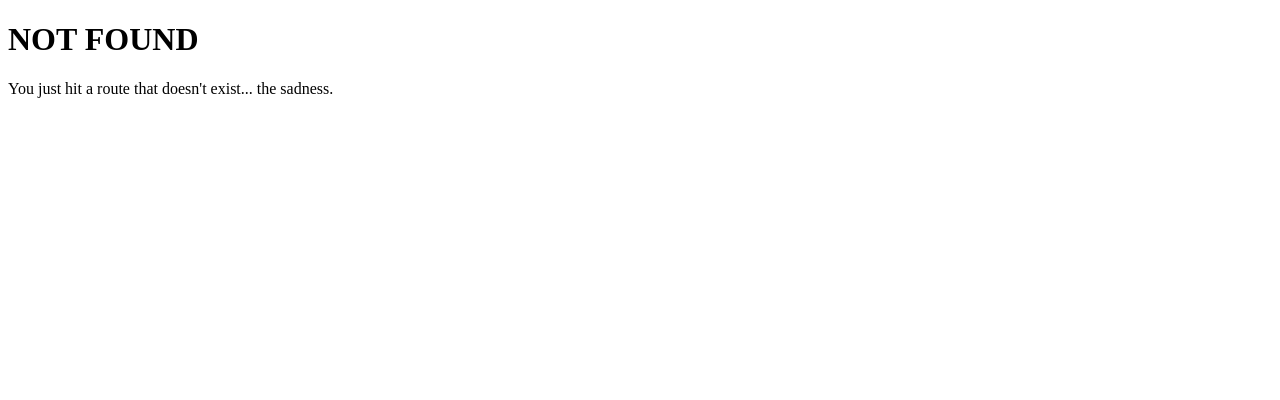
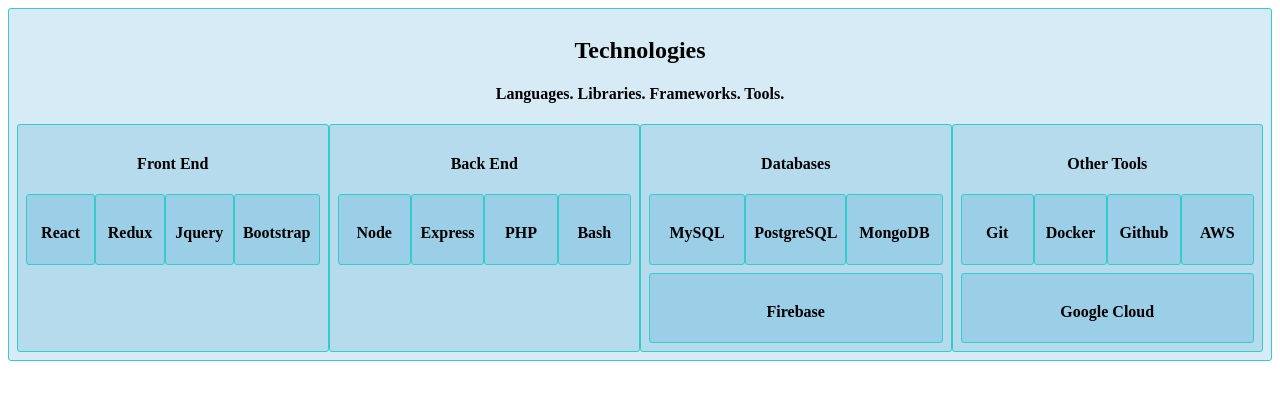
Before and after one commit to VisionsOfDrifting/PersonalWebsite, a Gatsby site in the folder Gatsby/nickhtpappas.com/: page /test in a window 1280 px wide. Before the commit this address had no page. Built offline with nearby package versions, Linux system fonts and the light colour scheme; Gatsby itself is replaced by a stand-in of ours.

Commit message:
Going to leave this here as a starting point when I want to change the component.

```diff
--- /dev/null
+++ b/Gatsby/nickhtpappas.com/src/pages/test.js
@@ -0,0 +1,87 @@
+import React from 'react'
+import Link from 'gatsby-link'
+import '../style/test.css'
+
+const Test = () => (
+  <div>
+    <div className="Box textCenter">
+      <h2>Technologies</h2>
+      <h4>Languages. Libraries. Frameworks. Tools.</h4>
+      <div className="flex-container ">
+        <div className="flex-item Box">
+          <h4>Front End</h4>
+          <div className="flex-container">
+            <div className="flex-item Box">
+              <h4>React</h4>
+            </div>
+            <div className="flex-item Box">
+              <h4>Redux</h4>
+            </div>
+            <div className="flex-item Box">
+              <h4>Jquery</h4>
+            </div>
+            <div className="flex-item Box">
+              <h4>Bootstrap</h4>
+            </div>
+          </div>
+        </div>
+        <div className="flex-item Box">
+          <h4>Back End</h4>
+          <div className="flex-container">
+            <div className="flex-item Box">
+              <h4>Node</h4>
+            </div>
+            <div className="flex-item Box">
+              <h4>Express</h4>
+            </div>
+            <div className="flex-item Box">
+              <h4>PHP</h4>
+            </div>
+            <div className="flex-item Box">
+              <h4>Bash</h4>
+            </div>
+          </div>
+        </div>
+        <div className="flex-item Box">
+          <h4>Databases</h4>
+          <div className="flex-container">
+            <div className="flex-item Box">
+              <h4>MySQL</h4>
+            </div>
+            <div className="flex-item Box">
+              <h4>PostgreSQL</h4>
+            </div>
+            <div className="flex-item Box">
+              <h4>MongoDB</h4>
+            </div>
+            <div className="flex-item Box">
+              <h4>Firebase</h4>
+            </div>
+          </div>
+        </div>
+        <div className="flex-item Box">
+          <h4>Other Tools</h4>
+          <div className="flex-container">
+            <div className="flex-item Box">
+              <h4>Git</h4>
+            </div>
+            <div className="flex-item Box">
+              <h4>Docker</h4>
+            </div>
+            <div className="flex-item Box">
+              <h4>Github</h4>
+            </div>
+            <div className="flex-item Box">
+              <h4>AWS</h4>
+            </div>
+            <div className="flex-item Box">
+              <h4>Google Cloud</h4>
+            </div>
+          </div>
+        </div>
+      </div>
+    </div>
+  </div>
+)
+
+export default Test
--- /dev/null
+++ b/Gatsby/nickhtpappas.com/src/style/test.css
@@ -0,0 +1,46 @@
+.Box {
+  padding: 0.5em 0.5em 0;
+  margin-bottom: 0.5em;
+  background: rgba(51, 153, 204, 0.2);
+  transition: background-color 0.3s ease;
+  border: 1px solid #33cccc;
+  border-radius: 3px;
+  /* width: 33%; */
+}
+.middleBox {
+  padding: 0.5em 0.5em 0;
+  margin-bottom: 0.5em;
+  background: rgba(51, 153, 204, 0.2);
+  transition: background-color 0.3s ease;
+  border: 1px solid #33cccc;
+  border-radius: 3px;
+  width: 33.3333%;
+}
+.fourBoxes {
+  width: 50%;
+}
+/* .Demo:after {
+  content: '';
+  display: block;
+  margin-top: 0.8em;
+  height: 1px;
+} */
+.textCenter {
+  text-align: center;
+}
+/* Flexbox stuff */
+.flex-container {
+  /* border: 1px solid #000000; */
+  display: flex;
+  /* Row is default */
+  /* flex-flow: row; */
+  flex-wrap: wrap;
+  justify-content: space-evenly;
+  /* align-content: flex-start; */
+}
+/* .flex-cols-3 > .flex-item {
+  flex: 0 0 100%;
+} */
+.flex-item {
+  flex: 1;
+}
```
Also changed, not shown: Gatsby/nickhtpappas.com/src/pages/about.js (+7 -2 lines).
